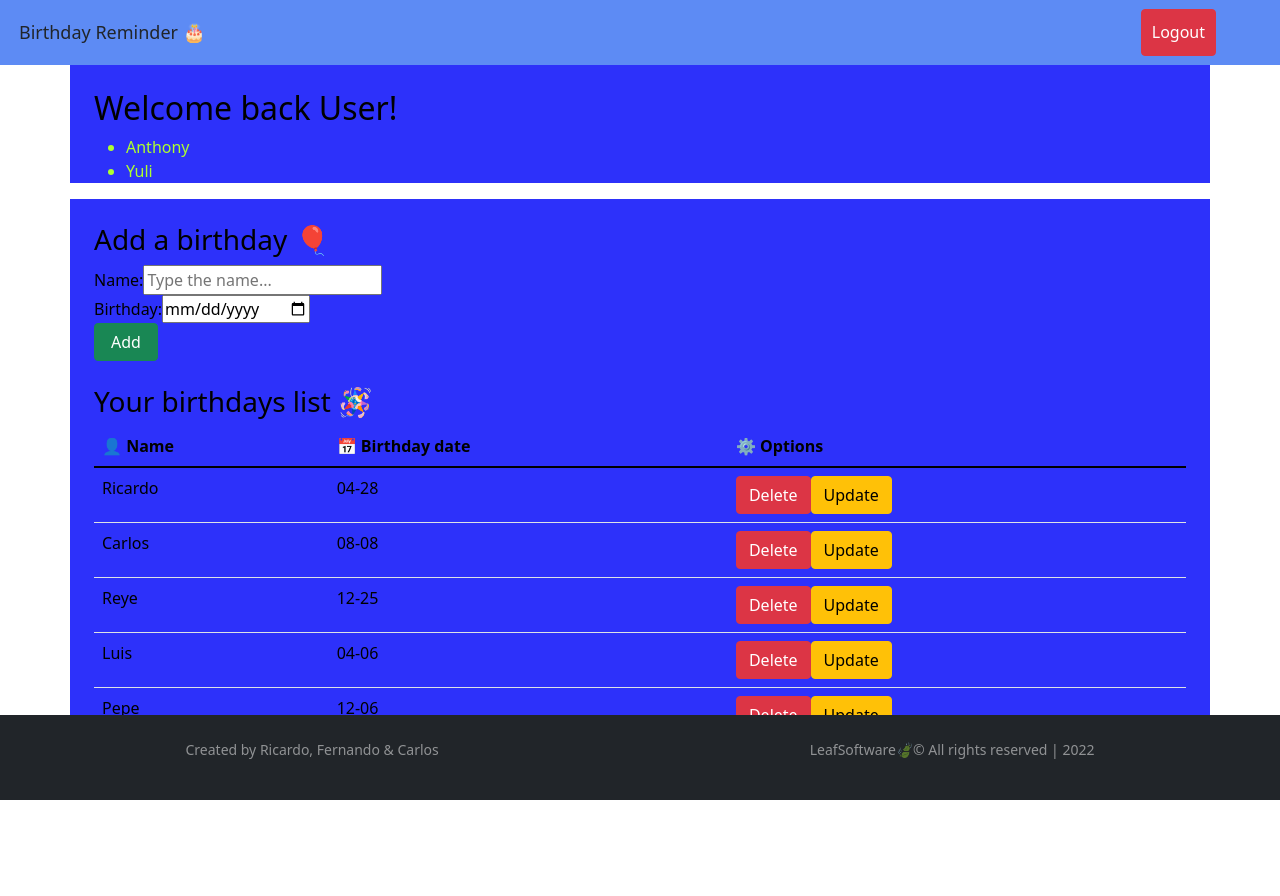
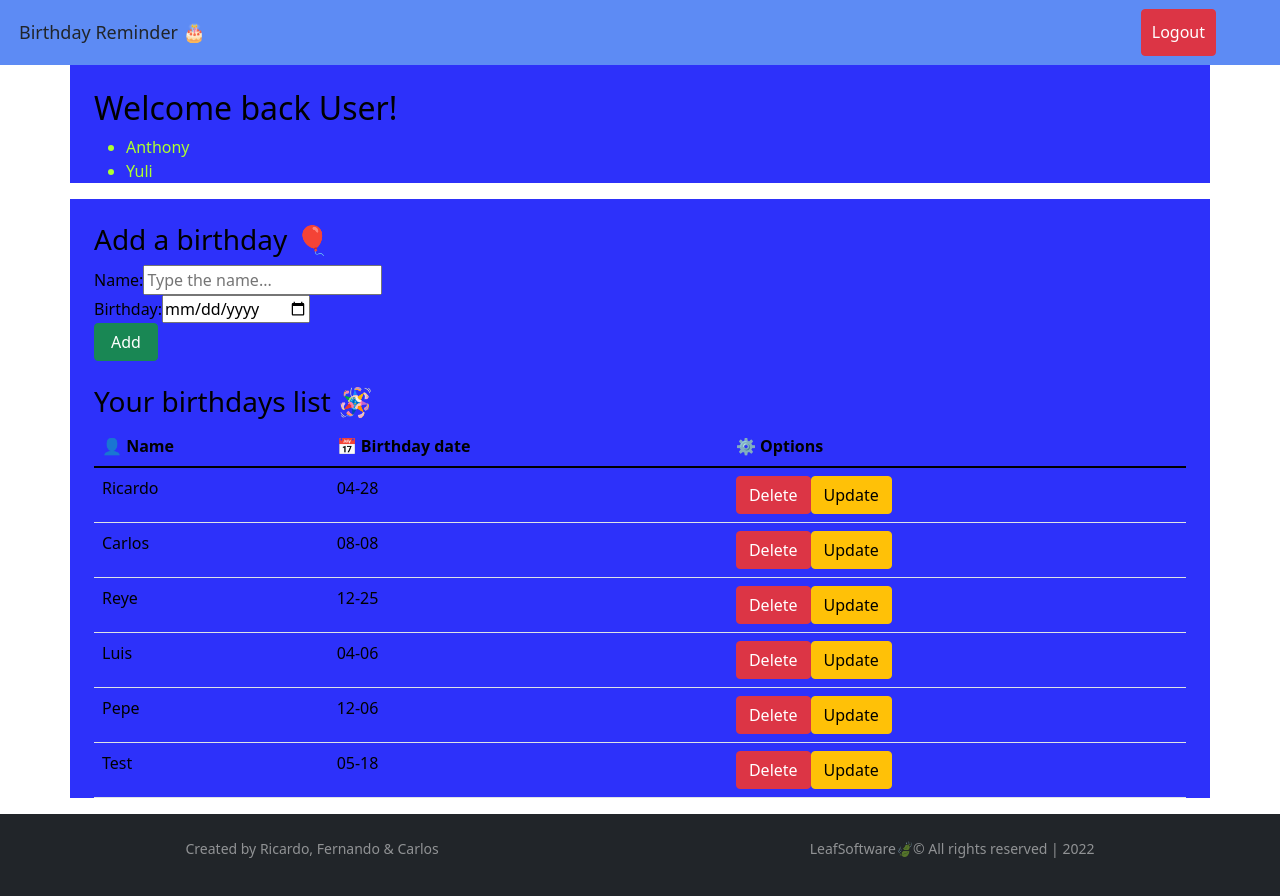
Before and after one commit to Ricaidito/bday-app, a React (Create React App) app: page / in a window 1280 px wide. Shown: the top 896 px of the page. Before the commit the page ends 814 px from the top, so only its background shows below. Built offline with nearby package versions, Linux system fonts and the light colour scheme.

Commit message:
Fixed footer bug

```diff
--- a/src/components/Footer.jsx
+++ b/src/components/Footer.jsx
@@ -5,7 +5,7 @@ const Footer = () => {
   return (
     <footer
       id="sticky-footer"
-      className="d-flex flex-shrink-0 py-4 bg-dark text-white-50 fixed-bottom justify-content-around"
+      className="d-flex flex-shrink-0 py-4 bg-dark text-white-50 justify-content-around"
     >
       <p className="ft-text text-center">
         Created by Ricardo, Fernando & Carlos
```
